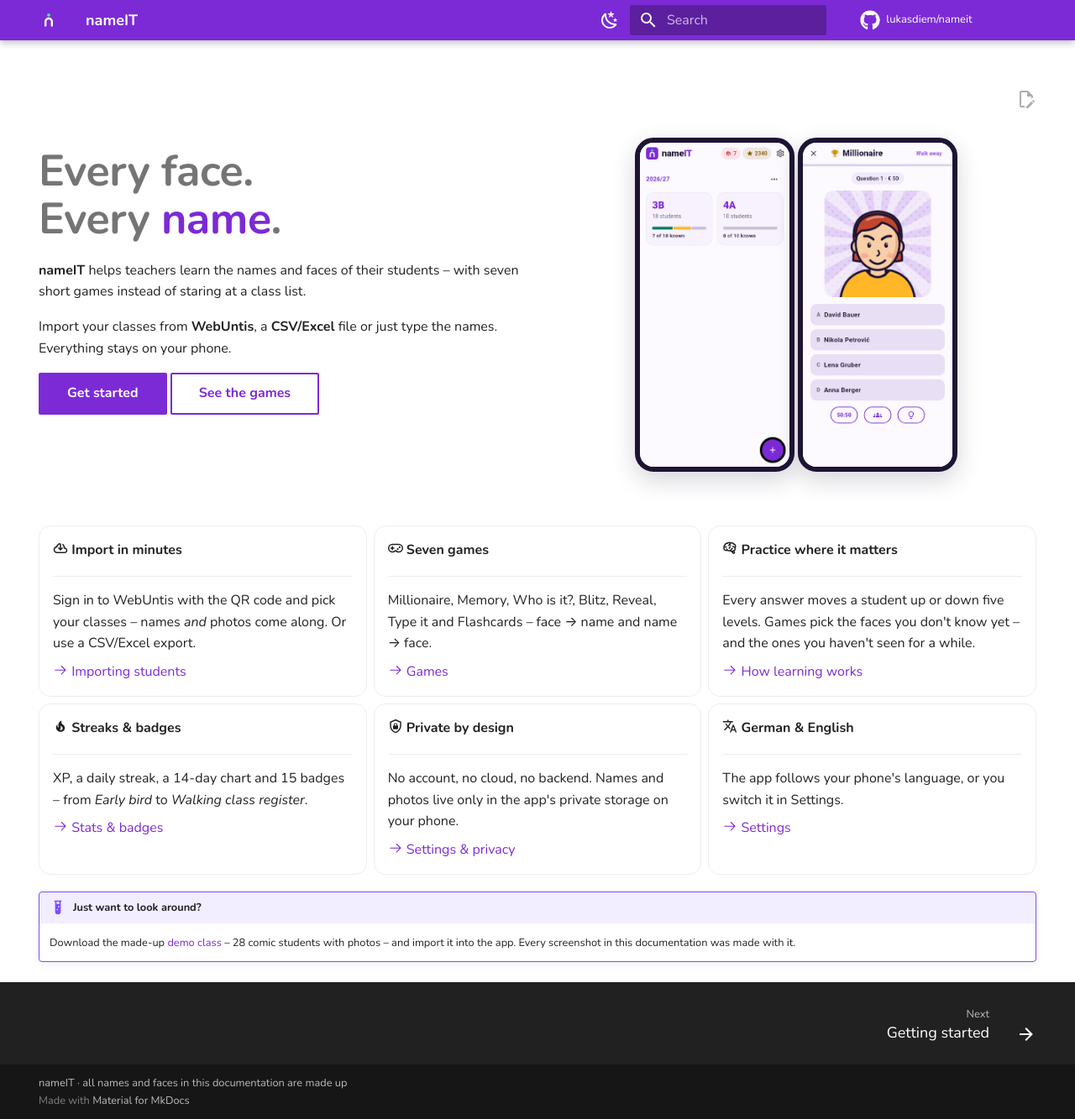
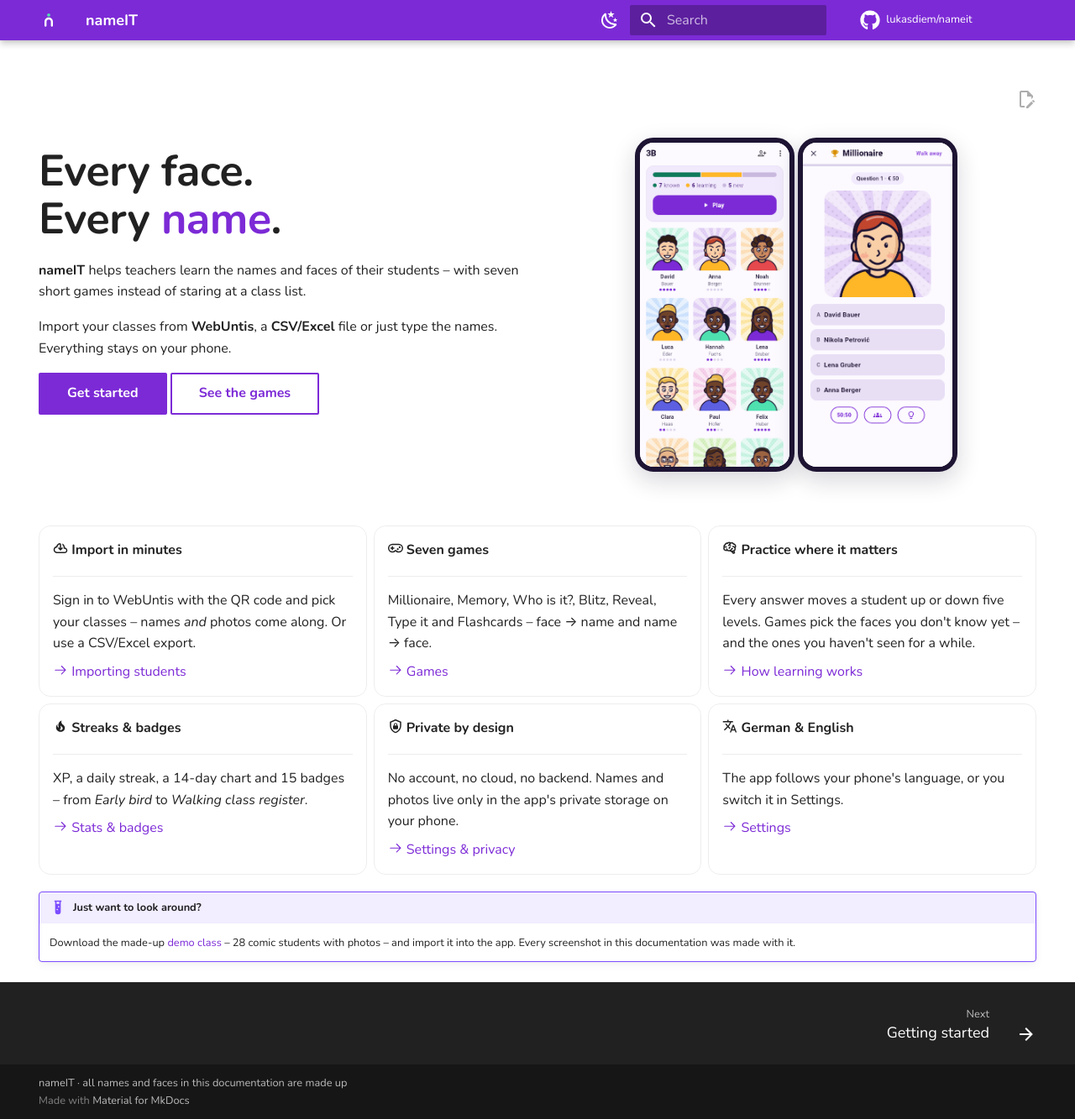
Before and after one commit to lukasdiem/nameit, an MkDocs documentation site: the page built from docs/index.md, in a window 1280 px wide and 1333 px high. Shown: the whole window at 84% size. Built offline with MkDocs 1.6.1 and Material for MkDocs 9.7.7, drawn with Linux system fonts in a browser that asks for light colours; comment, search, counter and statistics services are not loaded.

Commit message:
Docs: darker headings, class screen as hero image
Co-Authored-By: Claude Opus 5.5 <noreply@anthropic.com>
Claude-Session: https://claude.ai/code/session_016rVZg7kqkWEZDe7nVQYMvd

```diff
--- a/docs/assets/stylesheets/extra.css
+++ b/docs/assets/stylesheets/extra.css
@@ -20,7 +20,7 @@
   --md-typeset-a-color: #B88BF2;
 }
 
-.md-typeset h1 { font-weight: 800; }
+.md-typeset h1 { font-weight: 800; color: var(--md-default-fg-color); }
 .md-typeset h2 { font-weight: 800; }
 
 /* ------------------------------------------------------------ screenshots */
--- a/docs/index.md
+++ b/docs/index.md
@@ -20,7 +20,7 @@ names. Everything stays on your phone.
 
 </div>
 <div class="pics" markdown>
-![Home screen with two classes](assets/screenshots/home.png){ .shot }
+![Class 3B with photos and learning progress](assets/screenshots/class.png){ .shot }
 ![Millionaire game](assets/screenshots/game-millionaire.png){ .shot }
 </div>
 </div>
```
